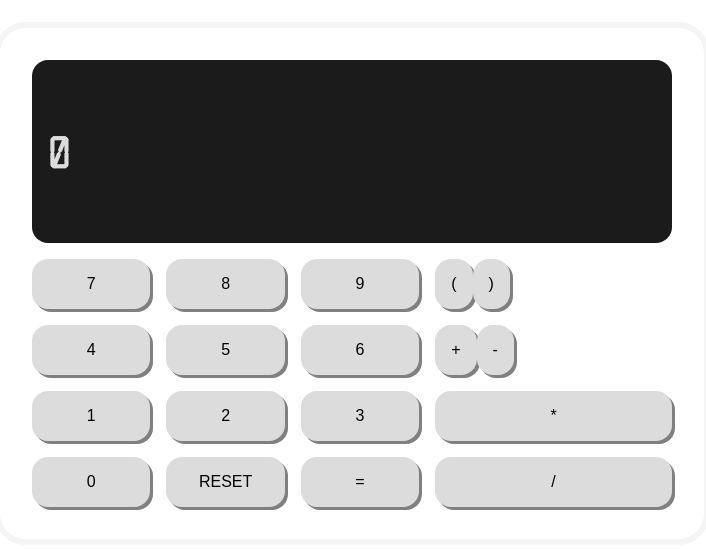
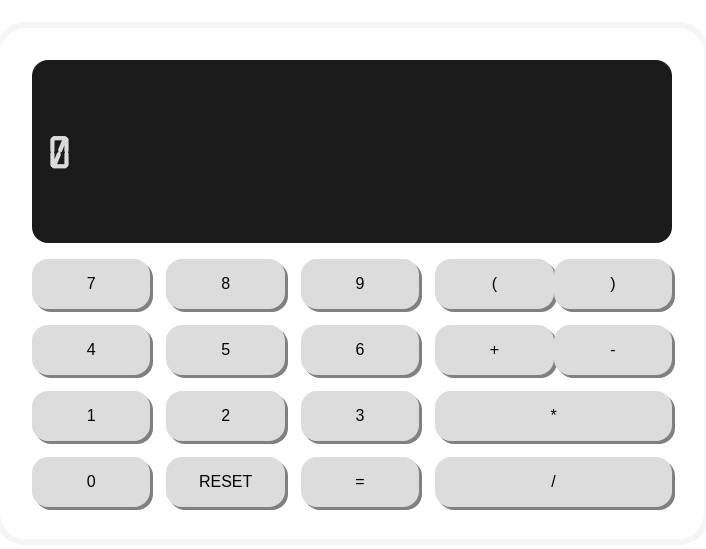
Before and after one commit to alcalde95/challenges_personal, a React (Vite) app: page / in a window 1280 px wide. Shown: the part 125-674 px from the top of the page, without its empty margins (288-994 px from the left). Built offline with nearby package versions, Linux system fonts and the light colour scheme.

Commit message:
añadido ( y )

```diff
--- a/src/components/Body/styles.module.css
+++ b/src/components/Body/styles.module.css
@@ -38,8 +38,8 @@
 }
 
 #row {
-    display: flex;
-    grid-template-columns: 2fr 2fr;
+    display: grid;
+    grid-template-columns: 1fr 1fr;
 
 
 }
```
